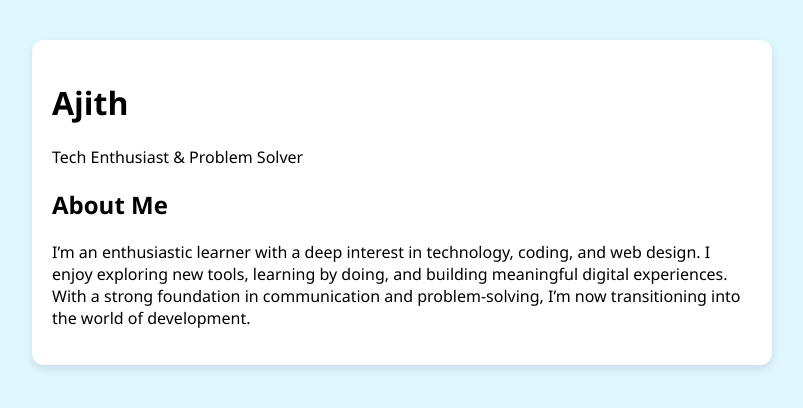
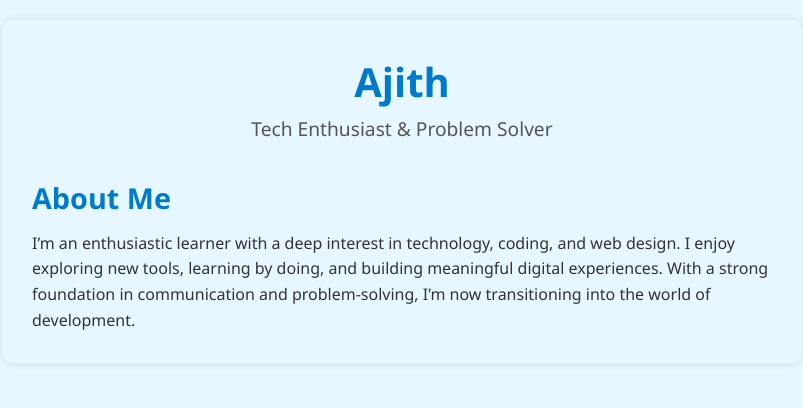
Before and after one commit to Ak-2396/my-first-git-project, a plain HTML site: page index.html in a window 1280 px wide. Shown: the whole page, without its empty margins (238-1041 px from the left). Drawn offline with Linux system fonts and the light colour scheme.

```diff
--- a/style.css
+++ b/style.css
@@ -1,39 +1,48 @@
-body {
-  font-family: 'Segoe UI', sans-serif;
-  background-color: #e0f7ff;
+/* General Reset */
+* {
   margin: 0;
   padding: 0;
+  box-sizing: border-box;
+}
+
+body {
+  font-family: 'Segoe UI', Tahoma, Geneva, Verdana, sans-serif;
+  background-color: #e6f7ff;
+  color: #333;
+  line-height: 1.6;
+  padding: 20px;
 }
 
 .container {
-  max-width: 700px;
-  margin: 0 auto;
-  padding: 20px;
-  background-color: white;
-  box-shadow: 0 4px 10px rgba(0, 0, 0, 0.1);
-  border-radius: 12px;
-  margin-top: 40px;
+  max-width: 800px;
+  margin: auto;
+  /* backgroun-image: url("https://i.ibb.co/..."); */
+  padding: 30px;
+  border-radius: 10px;
+  box-shadow: 0 0 10px rgba(0, 0, 0, 0.1);
 }
 
-.profile-section {
+header {
   text-align: center;
-  padding: 20px;
-  background-color: #33aadd;
-  color: white;
-  border-radius: 12px 12px 0 0;
+  margin-bottom: 30px;
 }
 
-
-.tagline {
-  font-size: 1.2em;
-  color: #e0f7ff;
+header h1 {
+  font-size: 2.5rem;
+  color: #007acc;
 }
 
-.about-section {
-  padding: 20px;
+header p {
+  font-size: 1.2rem;
+  color: #555;
 }
 
-.about-section h2 {
-  border-bottom: 1px solid #ccc;
-  padding-bottom: 5px;
+.about h2 {
+  font-size: 1.8rem;
+  margin-bottom: 10px;
+  color: #007acc;
 }
+
+.about p {
+  font-size: 1rem;
+}
```
